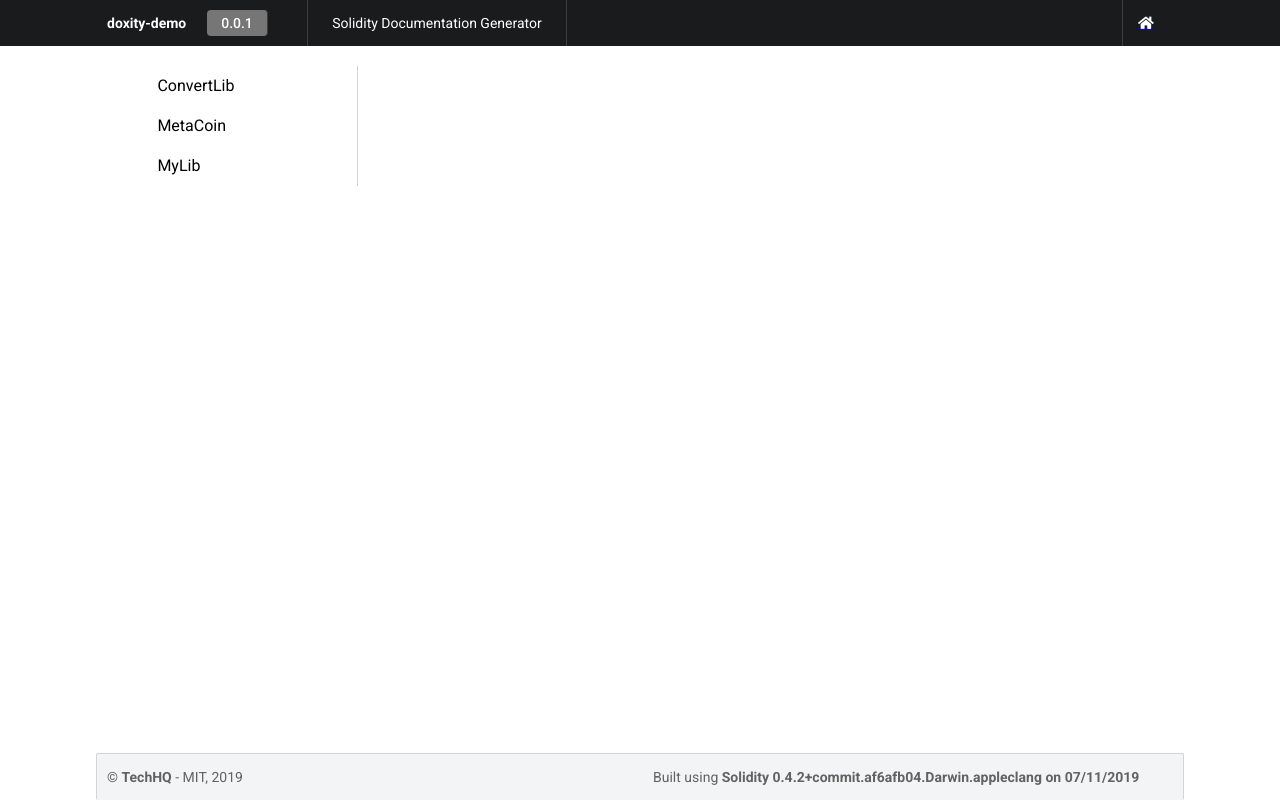
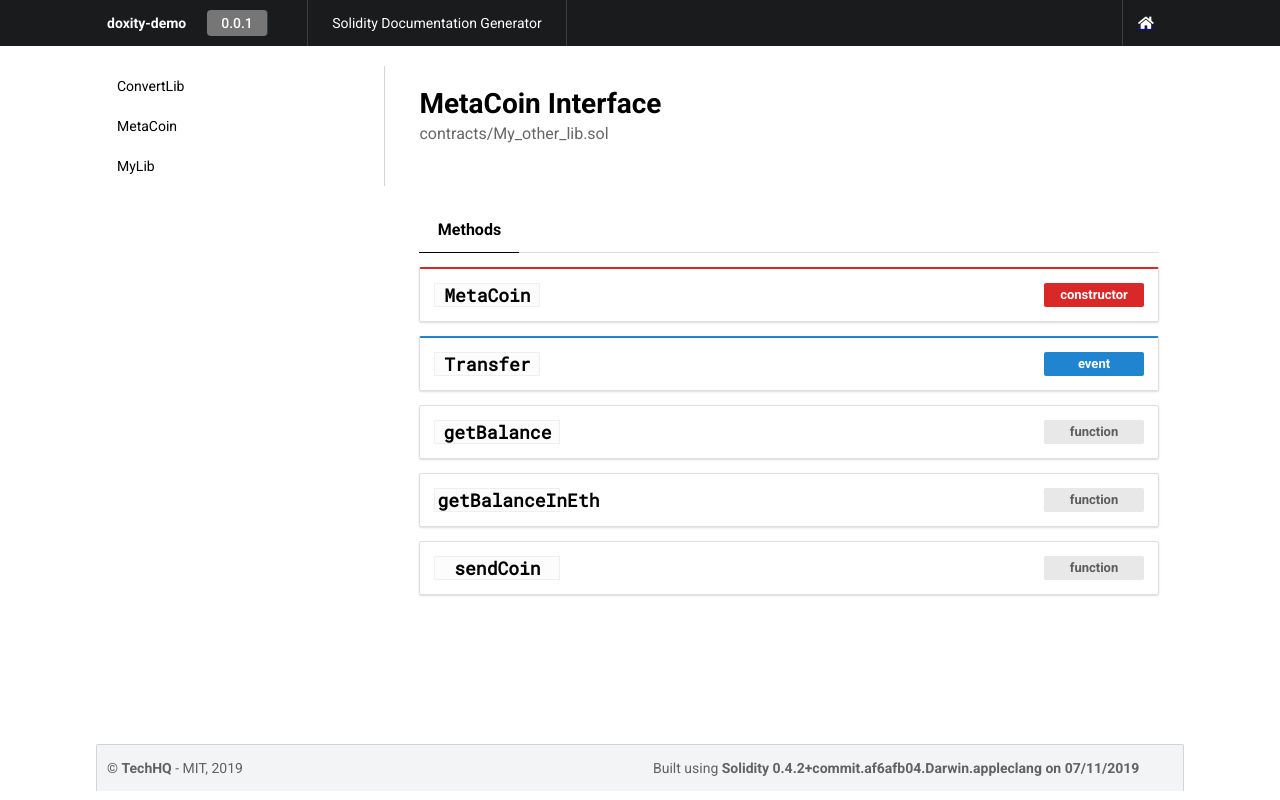
Before and after one commit to HQ20/soldoc, a website: page src/template/index.html in a window 1280 px wide. Drawn offline with Linux system fonts and the light colour scheme.

Commit message:
basic cards layout completed

```diff
--- a/src/template/index.html
+++ b/src/template/index.html
@@ -3,6 +3,7 @@
         <!-- some stuff -->
         <link rel="stylesheet" href="https://use.fontawesome.com/releases/v5.8.1/css/all.css" integrity="sha384-50oBUHEmvpQ+1lW4y57PTFmhCaXp0ML5d60M1M7uH2+nqUivzIebhndOJK28anvf" crossorigin="anonymous">
         <link href="https://fonts.googleapis.com/css?family=Roboto:400,500,700" rel="stylesheet">
+        <link href="https://fonts.googleapis.com/css?family=Roboto+Mono" rel="stylesheet">
         <link rel="stylesheet" href="styles.css">
         <title>SolDoc</title>
     </head>
@@ -40,7 +41,53 @@
             </div>
 
 
-            <div></div>
+            <div class="Content">
+
+                <!-- Content Title -->
+                <p class="Content__Title">MetaCoin Interface</p>
+                <p class="Content__Subtitle">contracts/My_other_lib.sol</p>
+
+                <!-- Content Menu -->
+                <div class="Content__Menu">
+                    <p class="Content__Menu-Item">Methods</p>
+                    <div class="Content__Menu-Item--Grey"></div>
+                </div>
+
+                <!-- Constructor Cards -->
+                <div class="Constructor-Card">
+                    <p class="Constructor-Card__Title">MetaCoin</p>
+                    <div></div>
+                    <p class="Constructor-Card__SubTitle">constructor</p>
+                </div>
+
+                <!-- Transfer Cards -->
+                <div class="Transfer-Card">
+                    <p class="Transfer-Card__Title">Transfer</p>
+                    <div></div>
+                    <p class="Transfer-Card__SubTitle">event</p>
+                </div>
+
+                <!-- Function Cards -->
+                <div class="Function-Card">
+                    <p class="Function-Card__Title">getBalance</p>
+                    <div></div>
+                    <p class="Function-Card__SubTitle">function</p>
+                </div>
+
+                <div class="Function-Card">
+                    <p class="Function-Card__Title">getBalanceInEth</p>
+                    <div></div>
+                    <p class="Function-Card__SubTitle">function</p>
+                </div>
+
+                <div class="Function-Card">
+                    <p class="Function-Card__Title">sendCoin</p>
+                    <div></div>
+                    <p class="Function-Card__SubTitle">function</p>
+                </div>
+
+
+            </div>
         </div>
 
 
@@ -57,5 +104,6 @@
                     <span class="bold">on 07/11/2019</span>
             </div>
         </div>
+
     </body>
 </html>
--- a/src/template/styles.css
+++ b/src/template/styles.css
@@ -2,7 +2,6 @@
 
 body {
     font-family: 'Roboto', sans-serif;
-    overflow: hidden;
 }
 
 .bold {
@@ -77,6 +76,9 @@ Main
 .Main {
     display: grid;
     grid-template-columns: 28% auto;
+    width: 1066px;
+    margin: auto;
+    min-height: calc(93vh - 46px);
 }
 
 /****************************************************************************
@@ -88,14 +90,14 @@ Sidebar
     grid-template-columns: auto;
     height: 120px;
     margin-top: 20px;
-    justify-content: end;
+    margin-right: 20px;
 }
 
 .Sidebar__Item {
     border-right: solid 1px #D4D4D5;
-    width: 200px;
     line-height: 40px;
-    padding-left: 30px;
+    padding-left: 10px;
+    font-size: 14px;
 }
 
 .Sidebar__Item:active {
@@ -107,6 +109,156 @@ Sidebar
 }
 
 /****************************************************************************
+Content
+****************************************************************************/
+
+.Content {
+    padding: 14px;
+    padding-top: 44px;
+}
+
+.Content__Title {
+    font-size: 28px;
+    font-weight: 700;
+    margin-bottom: 8px;
+}
+
+.Content__Subtitle {
+    font-size: 16px;
+    font-weight: 400;
+    color: #666666;
+    margin-bottom: 80px;
+}
+
+.Content__Menu {
+    display: grid;
+    grid-template-columns: 100px auto;
+    margin-bottom: 14px;
+}
+
+.Content__Menu-Item {
+    padding-bottom: 14px;
+    width: 100px;
+    text-align: center;
+    font-weight: 700;
+    border-bottom: 1.6px solid;
+}
+
+.Content__Menu-Item--Grey {
+    border-bottom: 1.6px solid #DEDEDF;
+}
+
+/****************************************************************************
+Constructor Card
+****************************************************************************/
+
+.Constructor-Card {
+    border: 1px solid #DEDEDF;
+    display: grid;
+    grid-template-columns: 100px auto 100px;
+    padding: 14px;
+    box-shadow: 0 1px 2px 0 rgba(34,36,38,.15);
+    border-radius: 2px;
+    border-top: 2px solid #DA2728;
+    margin-bottom: 14px;
+}
+
+.Constructor-Card__Title {
+    background: #FCFCFC;
+    text-align: center;
+    border: 1px solid #EFEFEF;
+    width: 100px;
+    padding: 2px;
+    font-weight: 700;
+    font-size: 18px;
+    font-family: 'Roboto Mono', monospace;
+}
+
+.Constructor-Card__SubTitle {
+    color: white;
+    padding: 2px;
+    background: #DA2728;
+    line-height: 20px;
+    text-align: center;
+    border-radius: 2px;
+    font-size: 13px;
+    font-weight: 700;
+}
+
+/****************************************************************************
+Transfer Card
+****************************************************************************/
+
+.Transfer-Card {
+    border: 1px solid #DEDEDF;
+    display: grid;
+    grid-template-columns: 100px auto 100px;
+    padding: 14px;
+    box-shadow: 0 1px 2px 0 rgba(34,36,38,.15);
+    border-radius: 2px;
+    border-top: 2px solid #2085D0;
+    margin-bottom: 14px;
+}
+
+.Transfer-Card__Title {
+    background: #FCFCFC;
+    text-align: center;
+    border: 1px solid #EFEFEF;
+    width: 100px;
+    padding: 2px;
+    font-weight: 700;
+    font-size: 18px;
+    font-family: 'Roboto Mono', monospace;
+}
+
+.Transfer-Card__SubTitle {
+    color: white;
+    padding: 2px;
+    background: #2085D0;
+    line-height: 20px;
+    text-align: center;
+    border-radius: 2px;
+    font-size: 13px;
+    font-weight: 700;
+}
+
+/****************************************************************************
+Function Card
+****************************************************************************/
+
+.Function-Card {
+    border: 1px solid #DEDEDF;
+    display: grid;
+    grid-template-columns: 100px auto 100px;
+    padding: 14px;
+    box-shadow: 0 1px 2px 0 rgba(34,36,38,.15);
+    border-radius: 2px;
+    margin-bottom: 14px;
+}
+
+.Function-Card__Title {
+    background: #FCFCFC;
+    text-align: center;
+    border: 1px solid #EFEFEF;
+    width: 120px;
+    padding: 2px;
+    font-weight: 700;
+    font-size: 18px;
+    font-family: 'Roboto Mono', monospace;
+}
+
+.Function-Card__SubTitle {
+    color: #5D5D5D;
+    padding: 2px;
+    background: #E8E8E8;
+    line-height: 20px;
+    text-align: center;
+    border-radius: 2px;
+    font-size: 13px;
+    font-weight: 700;
+}
+
+/****************************************************************************
 Footer
 ****************************************************************************/
 .Footer {
@@ -115,12 +267,10 @@ Footer
     width: 1066px;
     margin: auto;
     background: #F3F4F5;
-    position: absolute;
-    bottom: 0;
-    right: 0;
-    left: 0;
+    margin: auto;
     border: 1px solid #D4D4D5;
-    border-radius: 2px;
+    border-top-left-radius: 2px;
+    border-top-right-radius: 2px;
     border-bottom: 0px;
     height: 46px;
     line-height: 46px;
```
Also changed, not shown: 2 other files.
